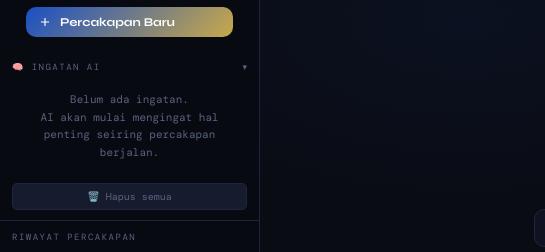
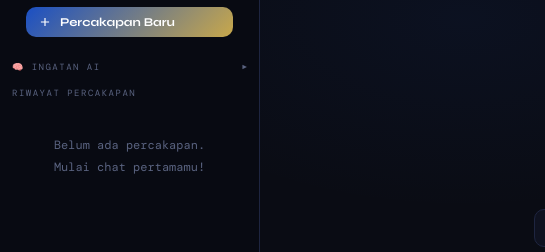
Before and after one commit to arzikivirend-lucu/Mindbot-genius-Ai, an Electron app: page public/index.html in a window 1280 px wide. Shown: the part 62-314 px from the top of the page, 0-545 px from the left. Drawn offline with nearby package versions, Linux system fonts and the light colour scheme.

Commit message:
Change condition for memory section visibility

```diff
--- a/public/index.html
+++ b/public/index.html
@@ -733,7 +733,7 @@
   requestNotificationPermission();
   loadConversations();
   renderMemoryList();
-  if (localStorage.getItem('memory_section_collapsed') === 'true') {
+  if (localStorage.getItem('memory_section_collapsed') !== 'false') {
     document.getElementById('memory-section').style.display = 'none';
     document.getElementById('memoryToggleIcon').classList.add('collapsed');
   }
```
